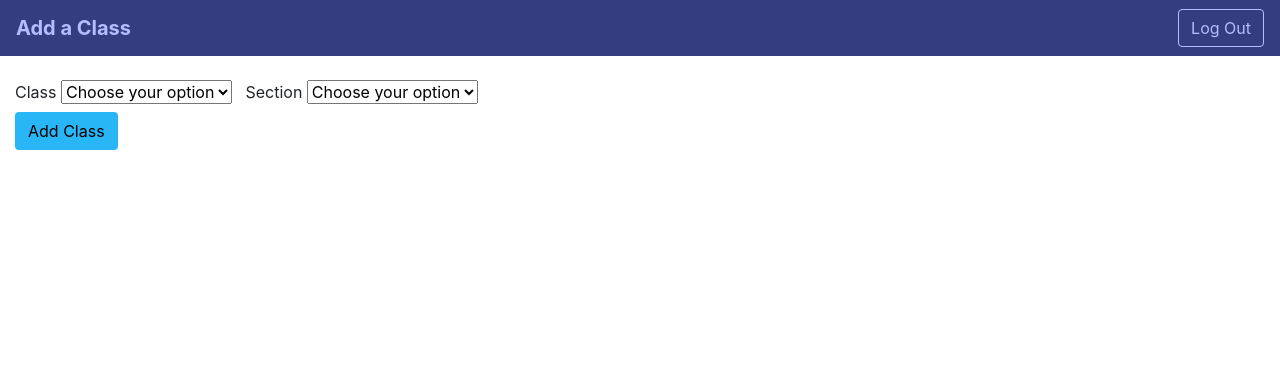
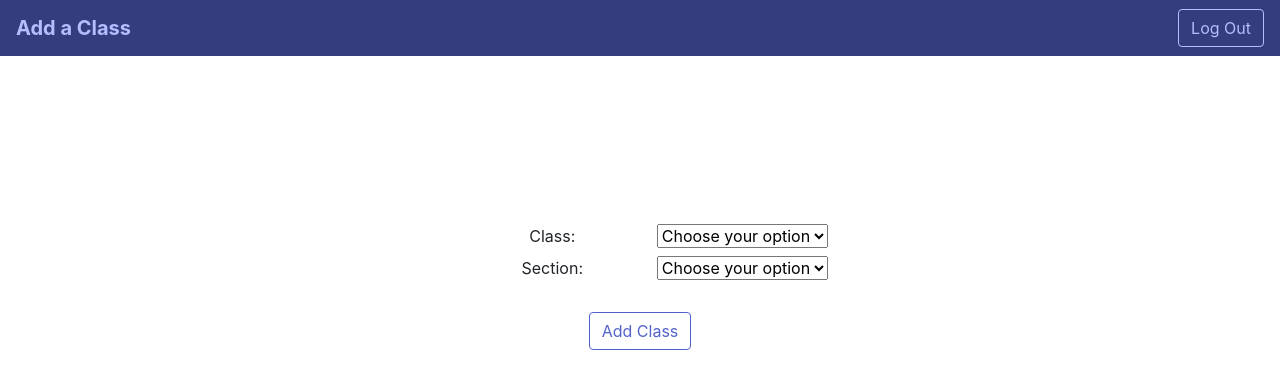
Before and after one commit to paolo-ortiz/CS122-Project, a PHP site: page /add_class.php in a window 1280 px wide. Shown: the top 389 px of the page. Run offline with PHP 8.4, Linux system fonts and the light colour scheme.

Commit message:
Updated add_class
 to have proper spacing

```diff
--- a/add_class.php
+++ b/add_class.php
@@ -12,11 +12,16 @@
         .brand-text {
             color: #29b6f6 !important;
         }
+
+        label {
+            width: 200px;
+        }
     </style>
 </head>
 
 <body class="blue">
     <!--BACKGROUND-->
+    <div>
         <nav class="navbar navbar-light" style="background-color:#333D80; color:#B3BDFF; font-face: 16px-apple-system">
             <a class="navbar-brand" href="#" style="color:#B3BDFF;">
                 <strong>Add a Class</strong>
@@ -25,36 +30,34 @@
                 <button class="btn btn-outline-secondary my-2 my-sm-0" style="border-color:#B3BDFF; color:#B3BDFF;" type="submit"> Log Out</button>
             </form>
         </nav>
+    </div>
     <br>
-    <div class="container-fluid">
-        <div class="row">
-            <form action="Input2 header.php" method=POST>
-                <!-- <input type=text placeholder="Class" name= tclass> -->
-                <div class="container" style="text-align:left">
-                    <label>Class</label>
-                    <select name=tclass class="browser-default">
+    <div class="container" style="text-align:center; align:center">
+        <form action="index.php" method=POST>
+            <!-- <input type=text placeholder="Class" name= className> -->
+            <!-- <div style="text-align:center; align:center"> -->
+            <br><br><br><br><br><br>
+                <label>Class:</label>
+                <select name=className class="browser-default">
                     <option value="" disabled selected>Choose your option</option>
-                        <option name="tclass" value=Science>Science</option>
-                        <option name="tclass" value=Math>Mathematics</option>
-                        <option name="tclass" value=PE>Physical Education</option>
-                        <option name="tclass" value=English>English</option>
-                    </select>
-                    &nbsp;
-                    <label>Section</label>
-                    <select name=tsec class="browser-default">
-                        <option value=tsec disabled selected>Choose your option</option>
-                        <option value=A name="tsec">A</option>
-                        <option value=B name="tsec">B</option>
-                        <option value=C name="tsec">C</option>
-                        <option value=D name="tsec">D</option>
+                    <option name="className" value=Science>className</option>
+                    <option name="className" value=Math>className</option>
+                    <option name="className" value=PE>className</option>
+                    <option name="className" value=English>className</option>
                 </select>
                 <br>
-                    <form action=index.php method=POST>
-                        <button class="btn brand z-depth-0" type="submit" name="action">Add Class
-                        </button>
+                <label>Section:</label>
+                <select name=secName class="browser-default">
+                    <option value=secName disabled selected>Choose your option</option>
+                    <option value=A name="secName">secName</option>
+                    <option value=B name="secName">secName</option>
+                    <option value=C name="secName">secName</option>
+                    <option value=D name="secName">secName</option>
+                </select>
+                <br><br>
+                <button class="btn btn-outline-light my-2 my-sm-0" style="border-color:#5262CC; color:#5262CC;" type="submit">Add Class</button>
+
+            <!-- </div> -->
         </form>
     </div>
-            </form>
-        </div>
-    </div>
 </body>
```
Lines whose indentation alone changed are shown as unchanged.
